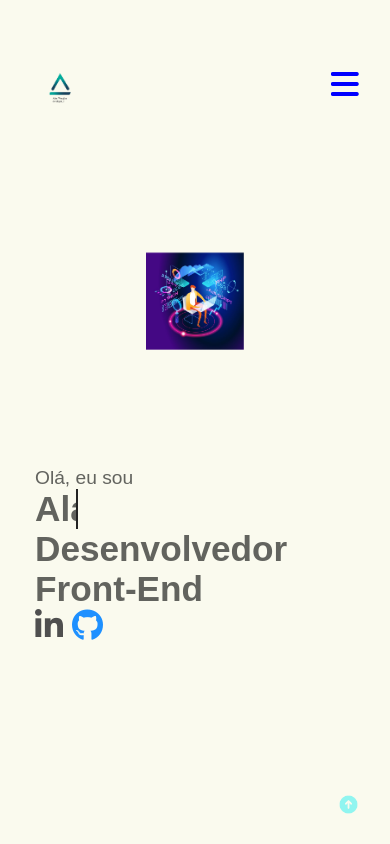
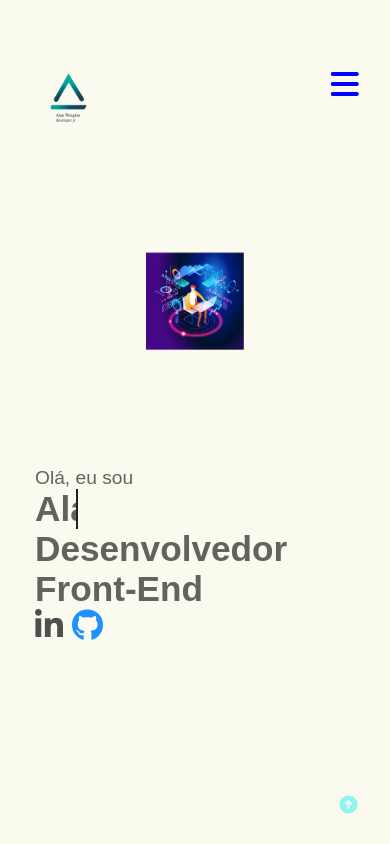
Before and after one commit to AlanWanglon/portifolio.projetos, a website: page index.html in a window 390 px wide. Shown: the top 844 px of the page. Drawn offline with Linux system fonts and the light colour scheme; a web font is replaced by a local one.

Commit message:
nova responsividade

```diff
--- a/css/mediascreen.css
+++ b/css/mediascreen.css
@@ -1,6 +1,11 @@
-@media (max-width: 426px) {
+@media (max-width: 600px) {
   body {
     overflow-y: hidden;
+  }
+
+  header img {
+    width: 10%;
+    padding-top: 25px;
   }
   h1 {
     text-align: center;
```
